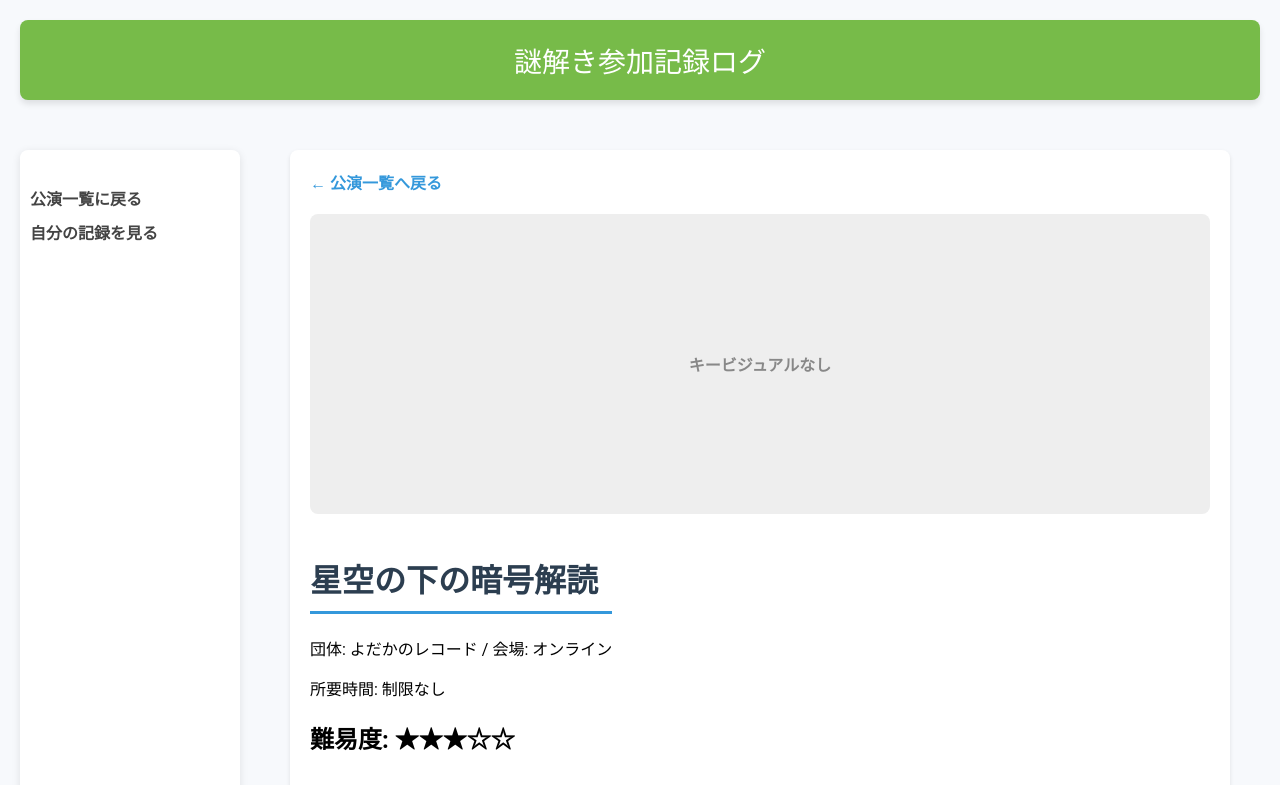
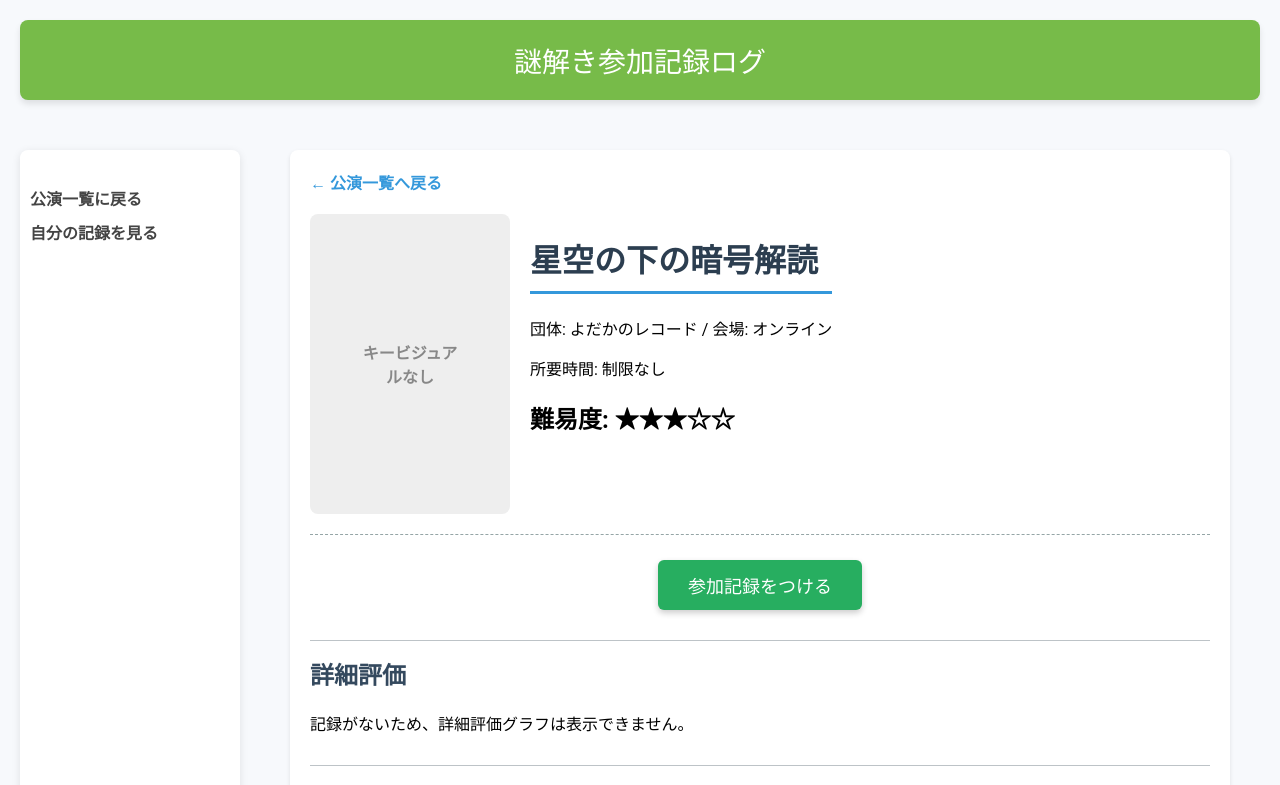
Before and after one commit to shungao/my-nazo-log, a React (Vite) app: page /#/event/E002 in a window 1280 px wide. Shown: the top 785 px of the page. Built offline with nearby package versions, Linux system fonts and the light colour scheme.

Commit message:
feat:調整

```diff
--- a/src/components/EventDetail.tsx
+++ b/src/components/EventDetail.tsx
@@ -135,11 +135,11 @@ const EventDetail: React.FC<EventDetailProps> = ({ onOpenForm, records }) => {
 
         // 【★追加: スマホ幅が200px以下になった場合に画像を縮小させる★】
         // スマホでは幅を100%にし、200pxを超えないように制限します。
-        maxWidth: '100%',
-        boxSizing: 'border-box' as 'border-box',
+        // maxWidth: '100%',
+        // boxSizing: 'border-box' as 'border-box',
 
         // Flexboxの振る舞いを上書きするスタイル
-        flexBasis: '100%', // 【★重要: スマホでは基本的に1行全体を使う★】
+        // flexBasis: '100%', // 【★重要: スマホでは基本的に1行全体を使う★】
 
         // 【★修正: 縦横比 3:2 を適用するコンテナ（外側）★】
         position: 'relative',
```
